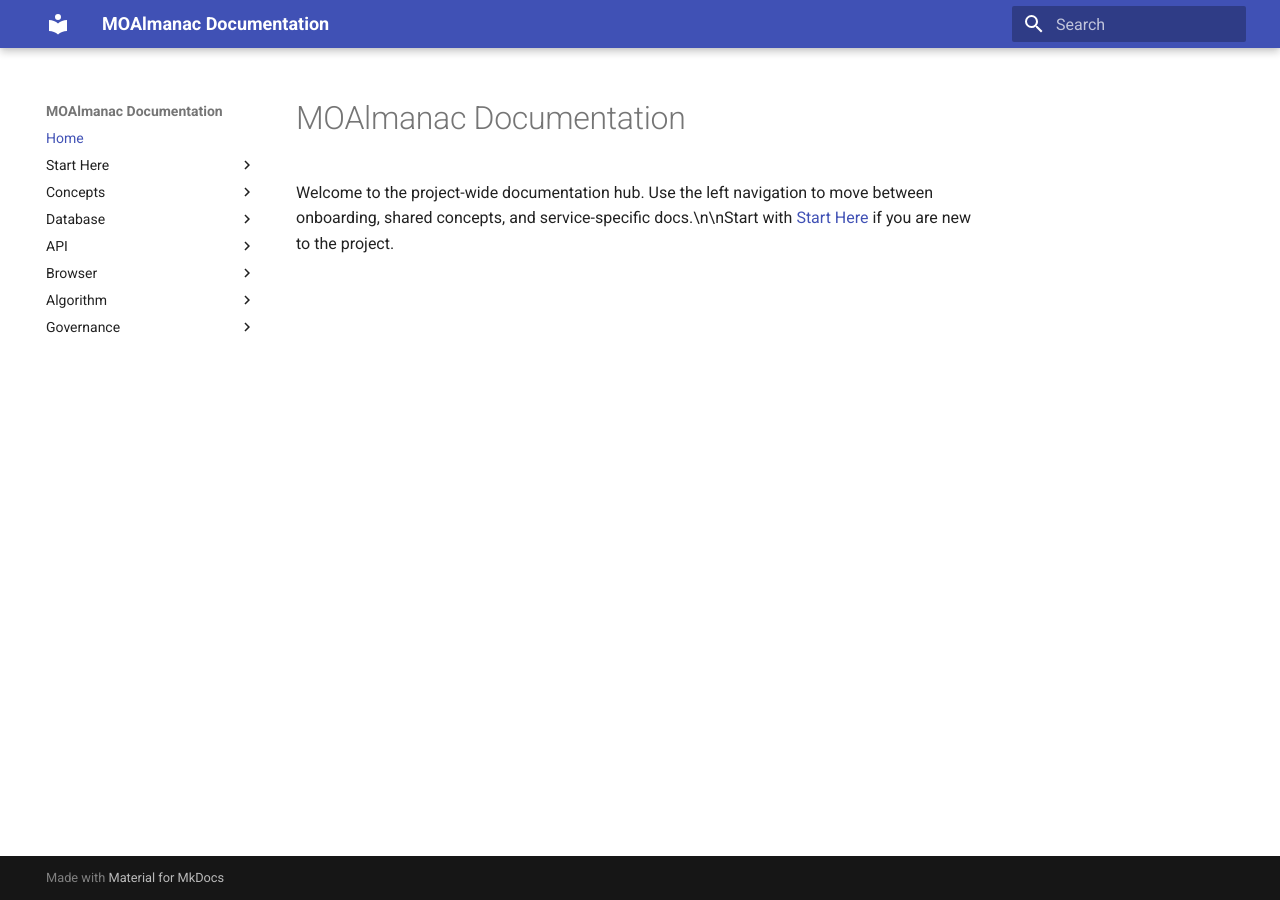
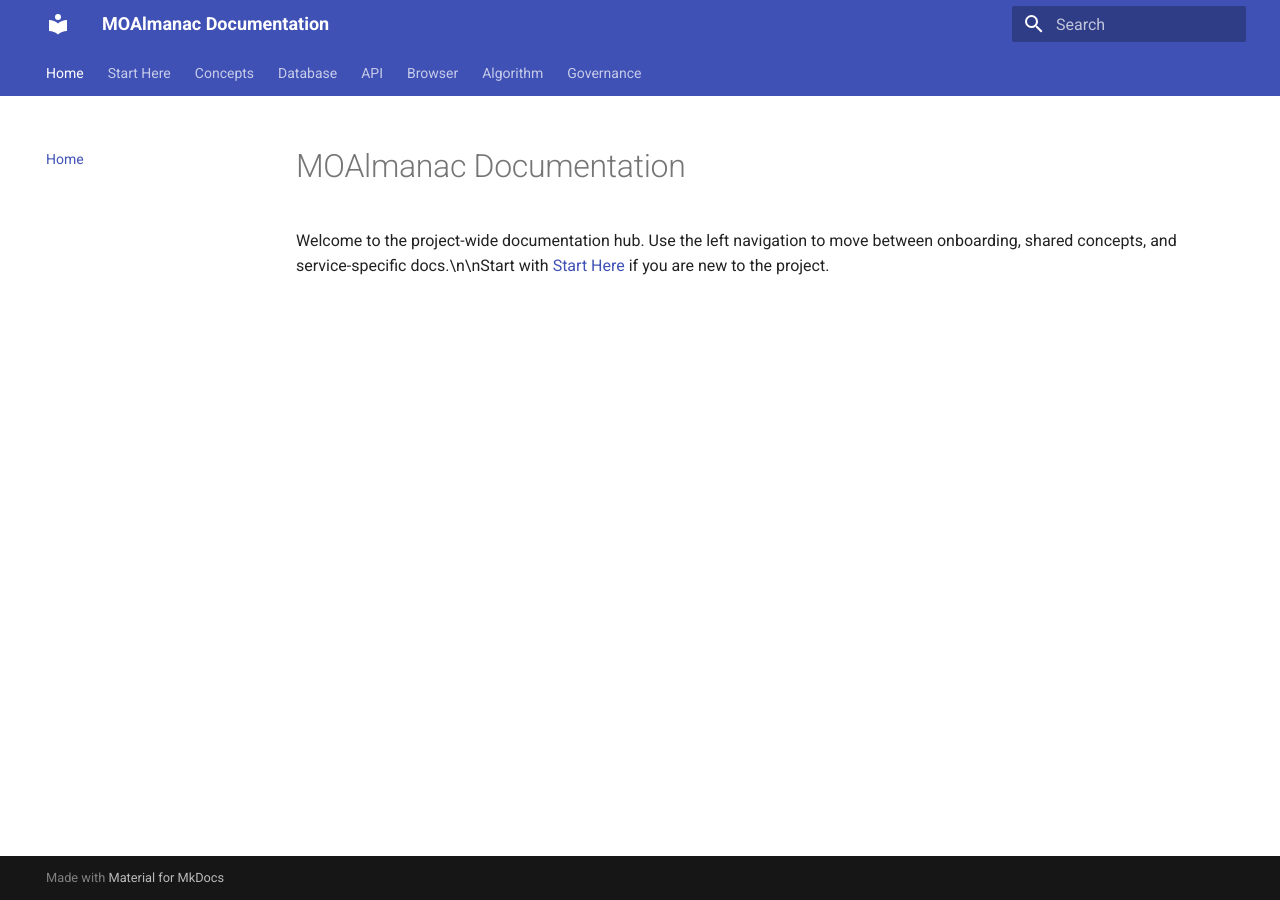
Before and after one commit to vanallenlab/moalmanac-docs, an MkDocs documentation site: the page built from docs/index.md, in a window 1280 px wide. Built offline with MkDocs 1.6.1 and Material for MkDocs 9.7.7, drawn with Linux system fonts in a browser that asks for light colours; some of the changed lines change nothing that is shown.

Commit message:
mkdocs.yml

```diff
--- a/mkdocs.yml
+++ b/mkdocs.yml
@@ -1,6 +1,23 @@
 site_name: MOAlmanac Documentation
 theme:
   name: material
+  features:
+    - navigation.tabs
+    - navigation.sections
+    - toc.integrate
+    - content.code.copy
+
+plugins:
+  - search
+
+markdown_extensions:
+  - admonition
+  - footnotes
+  - tables
+  - toc:
+      permalink: true
+  - pymdownx.details
+  - pymdownx.superfences
 
 nav:
   - Home: index.md
@@ -20,12 +37,13 @@ nav:
       - URL Strategy: concepts/url-strategy.md
   - Database:
       - Overview: database/index.md
-      - Workflow: database/overview/workflow.md
-      - Schema Diagram: database/overview/schema-diagram.md
-      - Dereferencing Pipeline: database/overview/dereferencing-pipeline.md
-      - Validation and QC: database/overview/validation-and-qc.md
-      - Reviewer Guide: database/overview/reviewer-guide.md
-      - Pitfalls and Edge Cases: database/overview/pitfalls-and-edge-cases.md
+      - Service Overview:
+          - Workflow: database/overview/workflow.md
+          - Schema Diagram: database/overview/schema-diagram.md
+          - Dereferencing Pipeline: database/overview/dereferencing-pipeline.md
+          - Validation and QC: database/overview/validation-and-qc.md
+          - Reviewer Guide: database/overview/reviewer-guide.md
+          - Pitfalls and Edge Cases: database/overview/pitfalls-and-edge-cases.md
       - Schemas:
           - Overview: database/schemas/index.md
           - Referenced:
@@ -67,7 +85,7 @@ nav:
       - Troubleshooting: browser/troubleshooting.md
   - Algorithm:
       - Overview: algorithm/index.md
-      - Overview Page: algorithm/overview.md
+      - Service Overview: algorithm/overview.md
       - Inputs and Outputs: algorithm/inputs-and-outputs.md
       - Validation: algorithm/validation.md
   - Governance:
```
